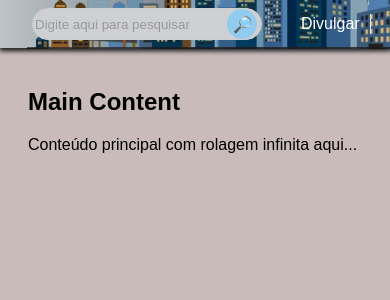
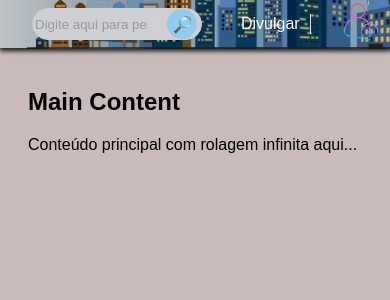
Before and after one commit to oliveira-dos-anjos/Restaurantes_lanchonetes_pizzarias, a Flask app: page / in a window 390 px wide. Shown: the top 300 px of the page. Run offline with Flask 3, Linux system fonts and the light colour scheme.

Commit message:
Update home.css

```diff
--- a/static/css/home.css
+++ b/static/css/home.css
@@ -226,6 +226,11 @@ input[type="search"] + button:hover {
     .pesquisar{
         margin-left: -1rem;
     }
+
+    input[type="search"] {
+        width: 170px;
+
+    }
 }
 
 /* Define a regra de mídia para tablets em modo retrato */
```
